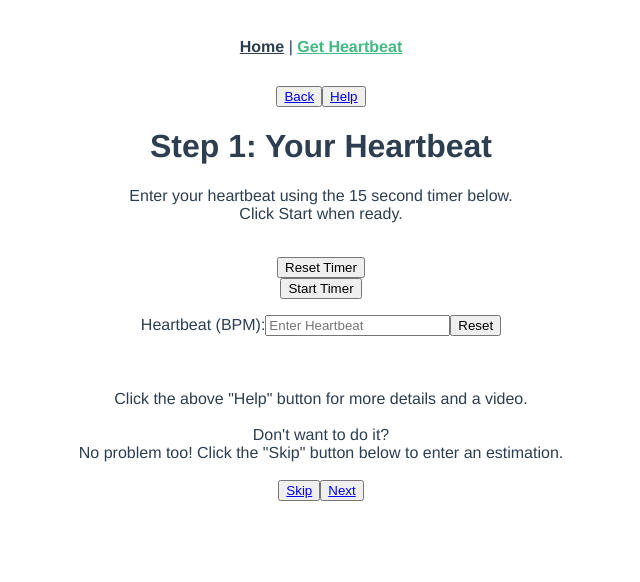
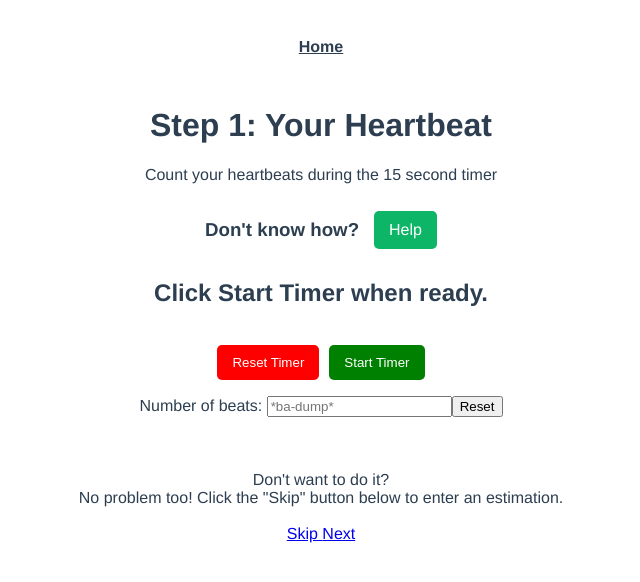
Before and after one commit to c-l-scholl/stp-vue-fb, a Vue app: page /calc-bpm in a window 1280 px wide. Shown: the top 582 px of the page, without its empty margins (319-959 px from the left). Built offline with nearby package versions, Linux system fonts and the light colour scheme.

Commit message:
added some graphics and fixed skipbpm page

```diff
--- a/src/App.vue
+++ b/src/App.vue
@@ -1,7 +1,6 @@
 <template>
   <nav>
-    <router-link to="/">Home</router-link> |
-    <router-link to="/calc-bpm">Get Heartbeat</router-link>
+    <router-link to="/">Home</router-link>
   </nav>
   <router-view />
 </template>
--- a/src/views/BPMHelpView.vue
+++ b/src/views/BPMHelpView.vue
@@ -2,33 +2,28 @@
     <h1>How to Measure your Heartbeat</h1>
     <p>
       Do one of the following to find your heartbeat. <br> <br>
-        1. At the wrist, lightly press the index and middle fingers
+      At the wrist, lightly press the index and middle fingers
       of one hand on the opposite wrist, just below the base of the thumb. <br> <br>
 
       OR <br><br>
 
-        1. At the neck, lightly press the side of the neck, just below your jawbone. <br>
-
-        2. Count the number of beats in 15 seconds, and multiply by four. <br> <br>
-
-        That's your heart rate. <br>
-        Remember that number and press "Back" to enter it. <br> <br>
+      At the neck, lightly press the side of the neck, just below your jawbone. <br><br>
 
       Still having trouble? <br>
       Follow this link to watch a brief youtube video. <br>
 
 
-        <a href=" https://www.youtube.com/watch?t=2&v=BSlRvD-CZSo&feature=emb_imp_woyt">Heartbeat How To Video</a>
+      <a href=" https://www.youtube.com/watch?t=2&v=BSlRvD-CZSo&feature=emb_imp_woyt" target="_blank">Heartbeat How To Video</a>
 
 
 
     </p>
 
-      <button type="button">
-        <router-link to="/calc-bpm">
+
+    <router-link to="/calc-bpm" class="back">
       Back
     </router-link>
-      </button>
+
 
   </template>
 
@@ -39,5 +34,16 @@
   </script>
 
   <style>
+    .back {
+      background-color: rgb(10, 97, 190);
+      color: white;
+      text-decoration: none;
+      padding: 8px 12px;
+      border-radius: 3px;
+      transition: opacity 0.15s;
+    }
 
+    .back:hover {
+      opacity: 0.8;
+    }
   </style>
--- a/src/views/CalcBPMView.vue
+++ b/src/views/CalcBPMView.vue
@@ -1,26 +1,32 @@
 <template>
-  <button type="button">
+
+  <h1>Step 1: Your Heartbeat</h1>
+
+  <!-- <button type="button" class="back">
     <router-link to="/">Back</router-link>
-  </button>
+  </button> -->
 
-  <button type="button">
-    <router-link to="/bpm-help">
+
+
+  <p> Count your heartbeats during the 15 second timer </p>
+  <div class="intro">
+    <h3>Don't know how?  </h3>
+    <router-link to="/bpm-help" class="toHelp">
       Help
     </router-link>
-  </button>
-  <h1>Step 1: Your Heartbeat</h1>
-
-  <p> Enter your heartbeat using the 15 second timer below. <br />
-    Click Start when ready. <br> </p>
+  </div>
+  <h2>Click Start Timer when ready. <br> </h2>
 
     <br>
-    <button type="button" @click="restart()">
-      Reset Timer
-    </button>
-    <br>
-    <button type="button" @click="play()">
-      Start Timer
-    </button>
+    <div class="timerButtons">
+      <button type="button" @click="restart()" class="reset">
+        Reset Timer
+      </button>
+      <button type="button" @click="play()" class="start">
+        Start Timer
+      </button>
+    </div>
+
 
   <p>
     <!-- https://stackoverflow.com/questions/55773602/how-do-i-create-a-simple-10-seconds-countdown-in-vue-js -->
@@ -33,35 +39,28 @@
 
 
 
-  <label for="Heartbeat">Heartbeat (BPM):</label>
-  <input v-model="bpm" type="number" class="Heartbeat" placeholder="Enter Heartbeat" step=1/>
+  <label for="Heartbeat">Number of beats: </label>
+  <input v-model="bpm" type="number" class="Heartbeat" placeholder="*ba-dump*" step=1/>
 
   <button type="reset" value="Reset">
     Reset
   </button>
   <br><br><br><br>
 
-  Click the above "Help" button for more details and a video. <br><br>
   Don't want to do it? <br>
   No problem too! Click the "Skip" button below to enter an estimation.
 
   <br> <br>
 
-  <button type="button">
-    <router-link to="/skip-bpm">Skip</router-link>
-  </button>
+    <router-link to="/skip-bpm" class="skip">
+      Skip
+    </router-link>
 
-  <button type="button" @click="checkBpm()">
-    <router-link to="/mood">Next</router-link>
-  </button>
+    <router-link to="/mood" @click="checkBpm()" class="toMood">
+      Next
+    </router-link>
 
 </template>
-
-
-
-
-
-
 
 <script>
 import TimerComp from '../components/TimerComp.vue'
@@ -108,11 +107,12 @@ export default {
       this.timerCount = 15;
     },
     checkBpm() {
-      if (!this.bpm || this.bpm < 20 || this.bpm > 200) {
+      if (!this.bpm || this.bpm < 5 || this.bpm > 40) {
         this.bpm = null
         // print out something that tells the user
         // they entered an invalid value
       }
+      this.bpm *= 4 // calculates actual heartrate
       this.emitter.emit("user-bpm", this.bpm)
       console.log(this.bpm)
     }
@@ -132,5 +132,59 @@ export default {
 </script>
 
 <style>
+  .intro {
+    display: flex;
+    justify-content: center;
+    align-items: center;
 
+  }
+
+  .intro h3 {
+    display: flex;
+    margin-right: 15px;
+  }
+
+  .toHelp {
+    text-decoration: none;
+    color: white;
+    display: flex;
+    background-color: rgb(13, 181, 103);
+    padding: 10px 15px;
+    border-radius: 5px;
+    transition: opacity 0.15s;
+  }
+
+  .toHelp:hover {
+    opacity: 0.8;
+  }
+
+  .timerButtons {
+    display: flex;
+    justify-content: center;
+    align-items: center;
+  }
+
+  .reset,
+  .start {
+    display: flex;
+    border-width: 0;
+    padding: 10px 15px;
+    border-radius: 5px;
+    color: white;
+    transition: opacity 0.15s;
+  }
+
+  .reset:hover,
+  .start:hover {
+    opacity: 0.6;
+  }
+
+  .reset {
+    margin-right: 10px;
+    background-color: red;
+  }
+
+  .start {
+    background-color: green;
+  }
 </style>
--- a/src/views/SkipBPMView.vue
+++ b/src/views/SkipBPMView.vue
@@ -6,27 +6,26 @@
         <p>From the drop down, select your estimated state. <br> <br>
 
         Heart Rate Categories: <br> <br>
-        Low --> You are relaxed, in a resting state, maybe doing a calming activity<br>
-        Normal--> You are doing normal activity feeling average <br>
-        High --> You are stressed, maybe upset, exercising perhaps <br>
+        Normal ==> You are relaxed, most likely seated or laying down<br>
+        Raised ==> You are moving, doing some light activity like walking, not in a relaxed state <br>
+        High ==> Your heart is beating hard and fast. You might be exercising or stressed <br>
     </p>
 
     <select
     v-model="bpm"
-    type="number"
     class="Heartbeat"
     >
     <option value="" selected disabled>Select an Option</option>
-    <option value="Low">Low</option>
-    <option value="Normal">Normal</option>
-    <option value="High">High</option>
+    <option value=55>Normal</option>
+    <option value=85>Raised</option>
+    <option value=110>High</option>
   </select>
     <form action="">
         <button type="reset" value = "Reset">
           Reset
         </button>
     </form>
-    <button @click="setBpmInFB()">Submit</button>
+    <button @click="setBpm()">Submit</button>
 
 
     <br><br><br>
@@ -38,9 +37,6 @@
 
 <script>
 
-import { db } from '../firebase/firebase.js'
-import { doc, setDoc } from 'firebase/firestore'
-
 export default {
   data() {
     return {
@@ -48,10 +44,9 @@ export default {
     }
   },
   methods: {
-    async setBpmInFB() {
+    setBpm() {
+      this.emitter.emit('user-bpm', this.bpm)
       console.log(this.bpm)
-      const docRef = doc(db, "BPM-moods", "UserData")
-      await setDoc(docRef, { bpm: this.bpm }, { merge: true })
     }
   }
 }
```
Lines whose indentation alone changed are shown as unchanged.
